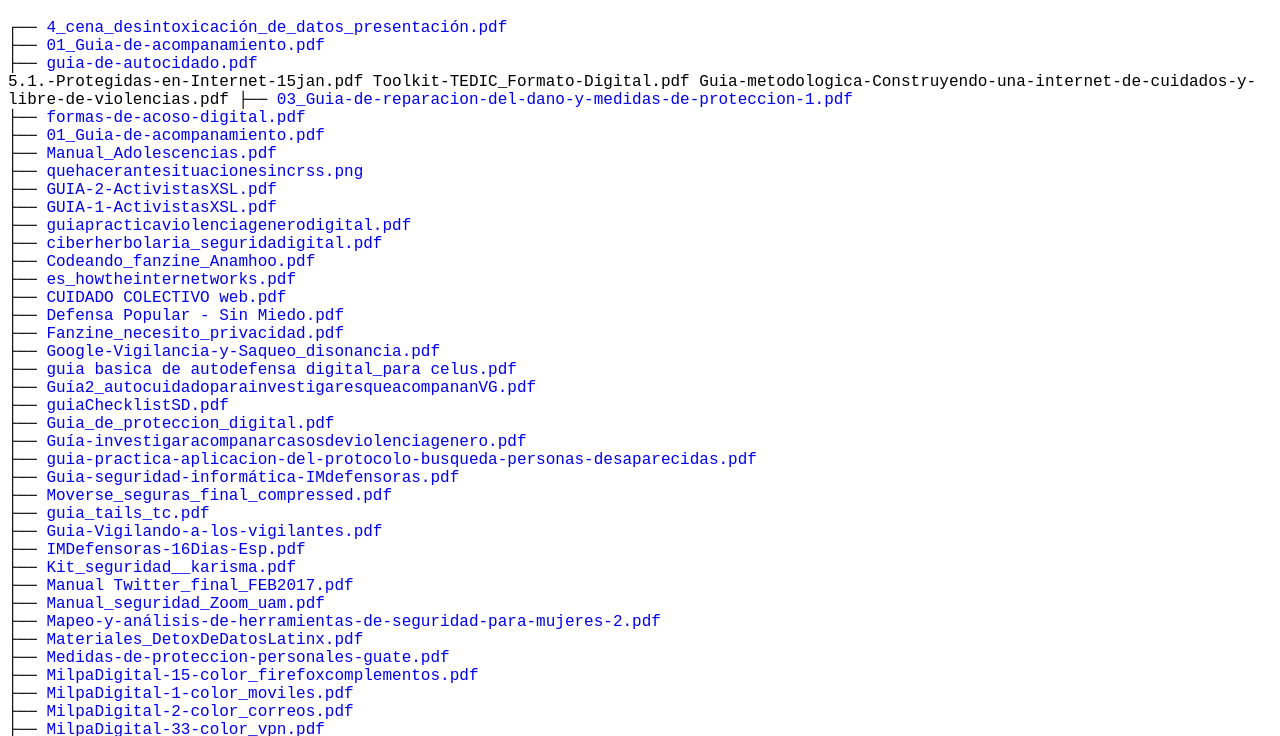
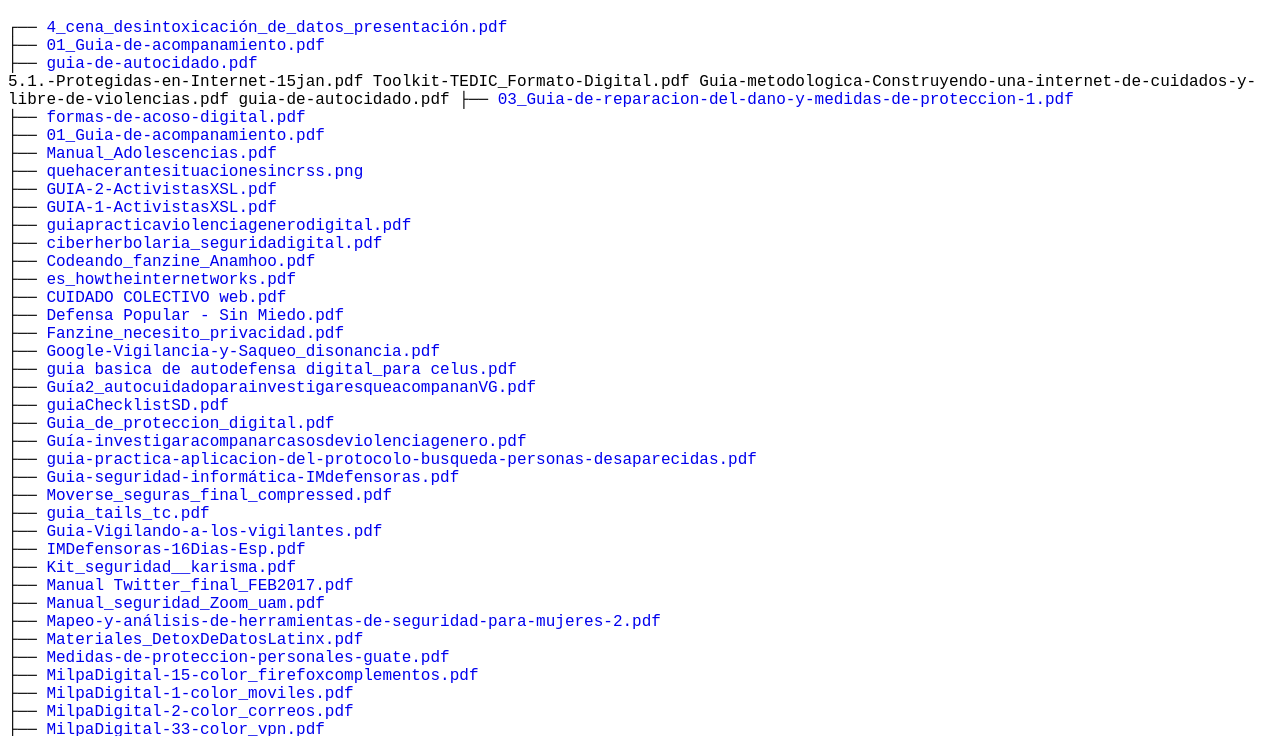
Before and after one commit to carlosm2/materiales-cuidado, a plain HTML site: page index.html in a window 1280 px wide. Shown: the part 61-797 px from the top of the page. Drawn offline with Linux system fonts and the light colour scheme.

Commit message:
Update index.html

```diff
--- a/index.html
+++ b/index.html
@@ -34,6 +34,7 @@
 		5.1.-Protegidas-en-Internet-15jan.pdf
 		Toolkit-TEDIC_Formato-Digital.pdf
 		Guia-metodologica-Construyendo-una-internet-de-cuidados-y-libre-de-violencias.pdf
+		guia-de-autocidado.pdf
 	├── <a href="./03_Guia-de-reparacion-del-dano-y-medidas-de-proteccion-1.pdf">03_Guia-de-reparacion-del-dano-y-medidas-de-proteccion-1.pdf</a><br>
 	├── <a href="./formas-de-acoso-digital.pdf">formas-de-acoso-digital.pdf</a><br>
 	├── <a href="./01_Guia-de-acompanamiento.pdf">01_Guia-de-acompanamiento.pdf</a><br>
```
